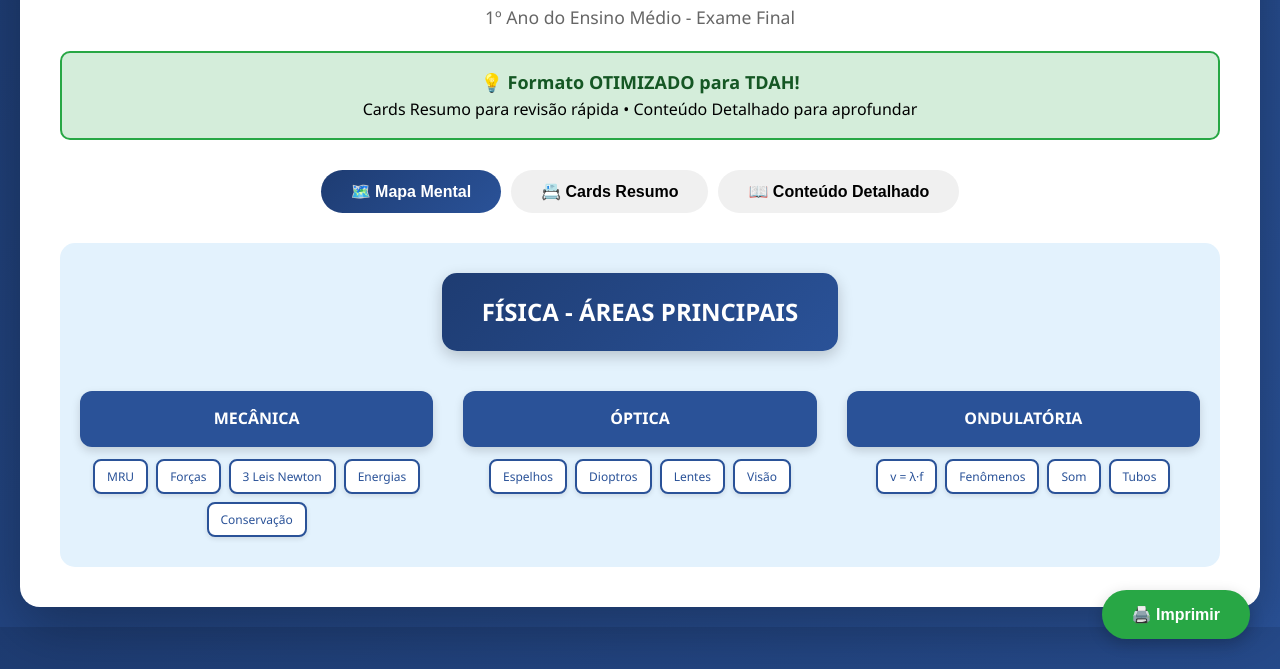
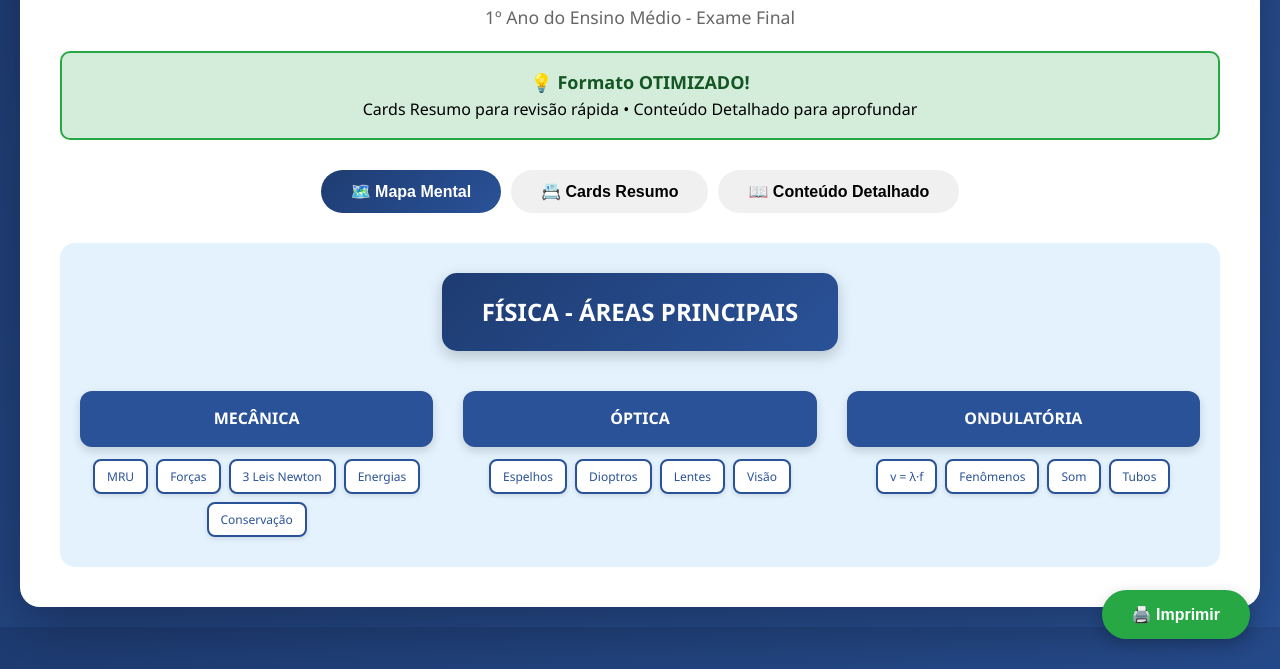
Before and after one commit to jmitsui/mywiki, a plain HTML site: page fisica_estudo.html in a window 1280 px wide. Shown: the part 131-800 px from the top of the page. Drawn offline with Linux system fonts and the light colour scheme.

Commit message:
Update alert message for optimized format

```diff
--- a/fisica_estudo.html
+++ b/fisica_estudo.html
@@ -438,7 +438,7 @@
         <p class="subtitle">1º Ano do Ensino Médio - Exame Final</p>
 
         <div class="aviso">
-            <strong>💡 Formato OTIMIZADO para TDAH!</strong>
+            <strong>💡 Formato OTIMIZADO!</strong>
             <p>Cards Resumo para revisão rápida • Conteúdo Detalhado para aprofundar</p>
         </div>
 
```
